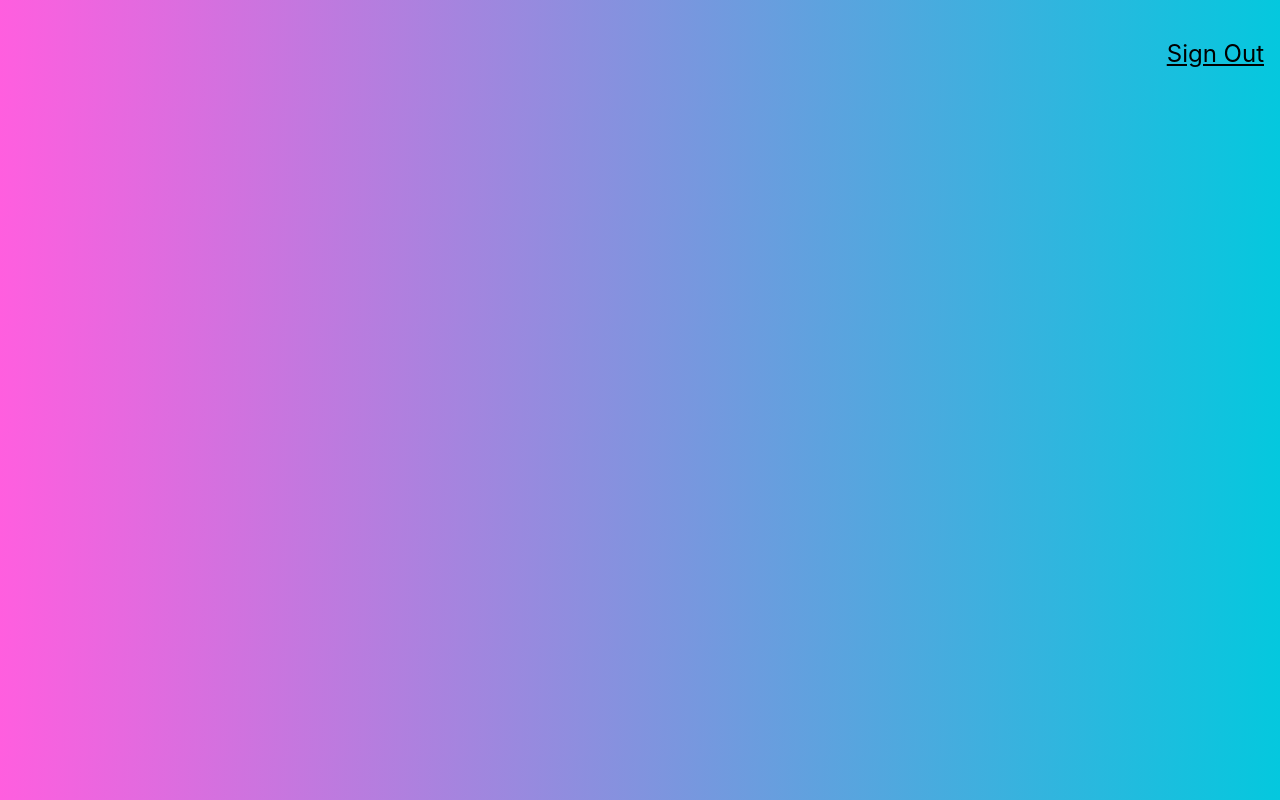
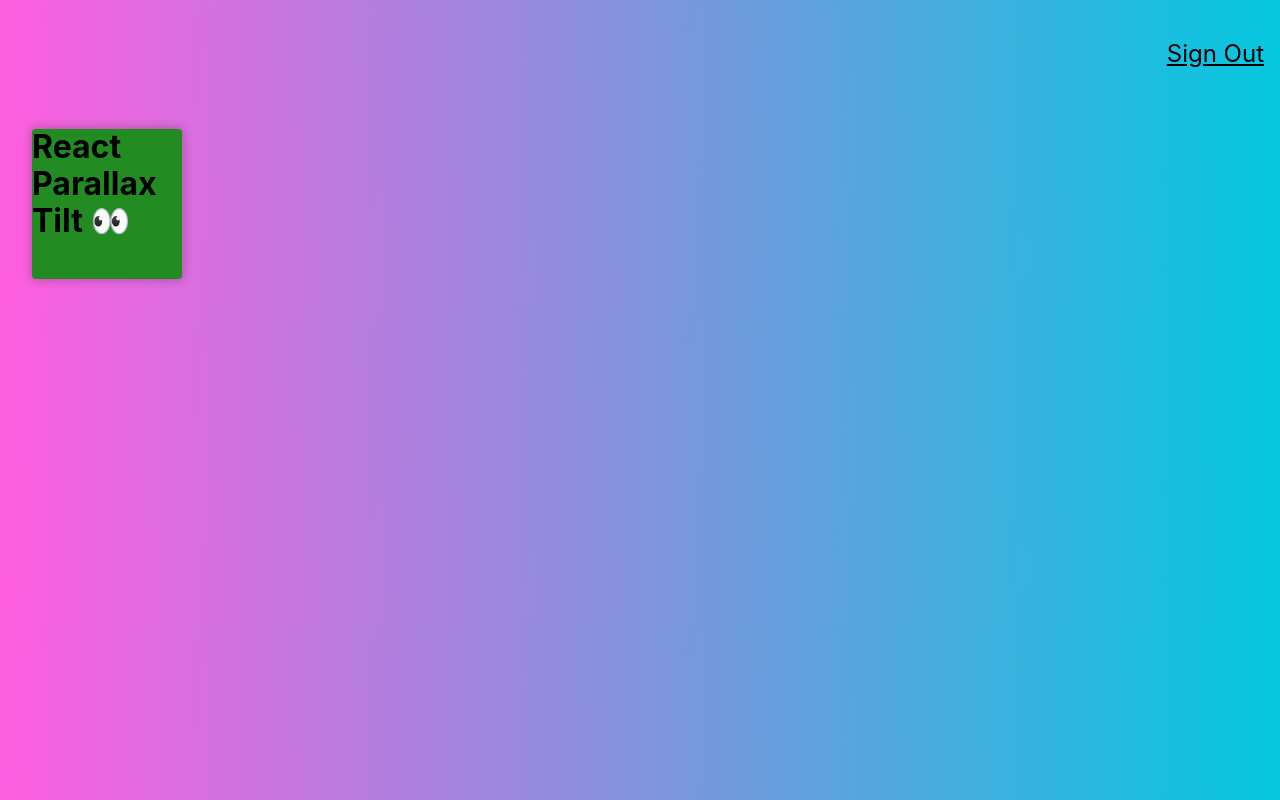
Before and after one commit to regan035/facerecognition, a React (Create React App) app: page / in a window 1280 px wide. Built offline with nearby package versions, Linux system fonts and the light colour scheme.

Commit message:
add logo component

```diff
--- a/package.json
+++ b/package.json
@@ -8,6 +8,7 @@
     "@testing-library/user-event": "^13.5.0",
     "react": "^18.2.0",
     "react-dom": "^18.2.0",
+    "react-parallax-tilt": "^1.7.171",
     "react-scripts": "5.0.1",
     "tachyons": "^4.12.0",
     "web-vitals": "^2.1.4"
--- a/src/App.js
+++ b/src/App.js
@@ -1,11 +1,12 @@
 import React, { Component } from "react";
 import Navigation from "./components/Navigation/Navigation";
-import "./App.css";
+import Logo from "./components/Logo/Logo";
 
 function App() {
   return (
     <div className="App">
       <Navigation />
+      <Logo />
     </div>
   );
 }
--- /dev/null
+++ b/src/components/Logo/Logo.css
@@ -0,0 +1,5 @@
+.tilt {
+  background: forestgreen;
+  height: 150px;
+  width: 150px;
+}
--- /dev/null
+++ b/src/components/Logo/Logo.js
@@ -0,0 +1,15 @@
+import React from "react";
+import Tilt from "react-parallax-tilt";
+import "./Logo.css";
+
+const Logo = () => {
+  return (
+    <div className="ma4 mt0 shape">
+      <Tilt className="tilt br2 shadow-2">
+        <h1>React Parallax Tilt 👀</h1>
+      </Tilt>
+    </div>
+  );
+};
+
+export default Logo;
```
Also changed, not shown: 1 other file (tests, documents, lock files or other folders).
